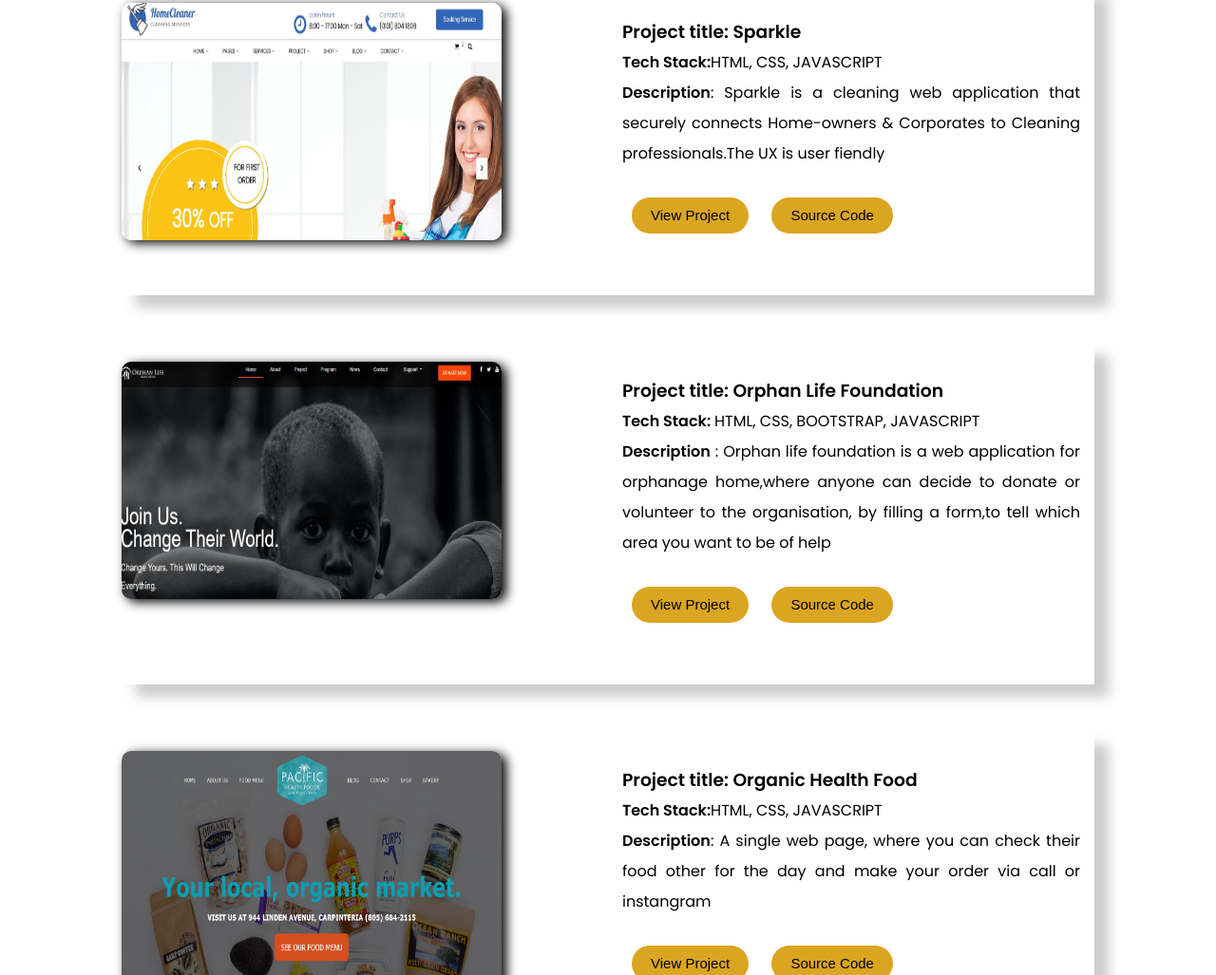
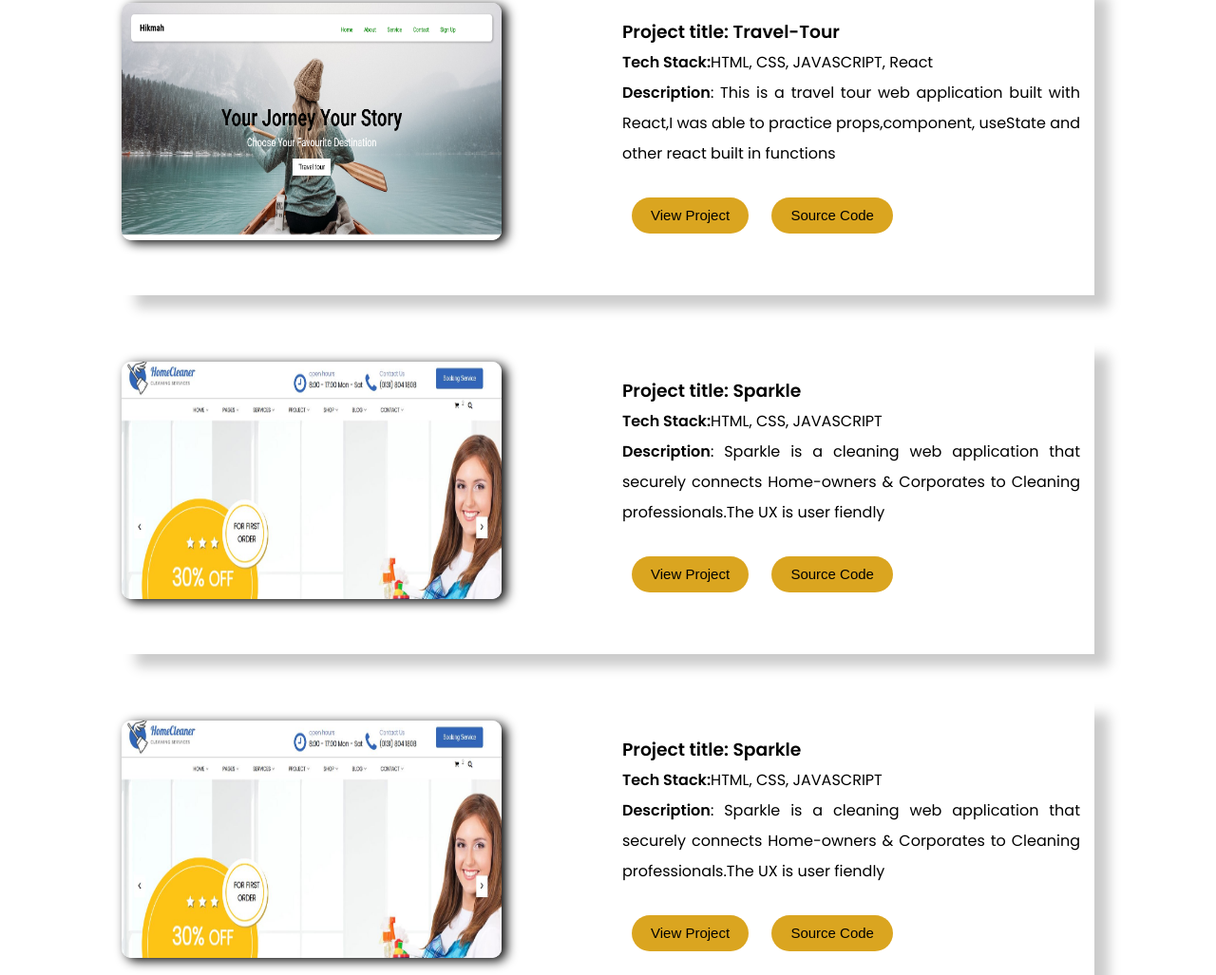
Before and after one commit to yusufhikmat/portfolio, a plain HTML site: page index.html in a window 1280 px wide. Shown: the part 1773-2800 px from the top of the page at 95% size. Drawn offline with nearby package versions, Linux system fonts and the light colour scheme.

Commit message:
commit msg

```diff
--- a/index.html
+++ b/index.html
@@ -1,5 +1,6 @@
 <!DOCTYPE html>
 <html lang="en">
+
 <head>
     <meta charset="UTF-8">
     <meta http-equiv="X-UA-Compatible" content="IE=edge">
@@ -8,6 +9,7 @@
     <link rel="stylesheet" href="index.css">
     <title>My Website porfolio</title>
 </head>
+
 <body>
     <nav id="nav-menu">
         <div class="nav-logo">
@@ -21,7 +23,9 @@
                 <li class="link"><a href="#skills">skills</a></li>
                 <li class="link"><a href="#project">Porfolio</a></li>
                 <li class="link"><a href="#contact">contact</a></li>
-                        <li class="link cv"><a href="https://drive.google.com/file/d/16QwgNsnDhoKySq0ASeq2G9l_Ur_fvQc6/view?usp=share_link">Resume</a></li>
+                <li class="link cv"><a
+                        href="https://drive.google.com/file/d/16QwgNsnDhoKySq0ASeq2G9l_Ur_fvQc6/view?usp=share_link">Resume</a>
+                </li>
             </ul>
         </div>
     </nav>
@@ -56,7 +60,7 @@
 
     </section>
 
-    <div class="container about-container"id="about">
+    <div class="container about-container" id="about">
         <div class="about">
             <div class="title">
                 <h2>ABOUT ME</h2>
@@ -64,25 +68,40 @@
             </div>
             <div class="about-col">
                 <div class="about-img col-6">
-                <img src="image/Capture2.JPG" class="profile2-img" >
+                    <img src="image/Capture2.JPG" class="profile2-img">
                 </div>
                 <div class="col-6 about-text">
-                    <p>My name is Yusuph Hikmah, I'm a Front-end Developer and a graduate of web development coding bootcamp.
+                    <p>My name is Yusuph Hikmah, I'm a Front-end Developer and a graduate of web development coding
+                        bootcamp.
                         I create successful websites that are fast, easy to use, and built with best practices.
-                    I work to make a better web; one that is fast, easy to use, beautiful, accessible to all, and frustration-free.<br>
-                    My main experience is in front-end development but I also have a passion for design. Given that producing a modern
-                    website requires the combination of design, server technology, and the layer that users interacts with, I believe having
-                    experience in both design and development allows for making the most optimal user experiences.<br>
-                    <span class="show-more">I use HTML, CSS, and JavaScript to produce responsive websites and web apps that provide users the best and most
-                    appropriate experience suited to their device and browser.I write standards based code that is semantic, accessible, search-engine friendly, easy to maintain, cross browser
+                        I work to make a better web; one that is fast, easy to use, beautiful, accessible to all, and
+                        frustration-free.<br>
+                        My main experience is in front-end development but I also have a passion for design. Given that
+                        producing a modern
+                        website requires the combination of design, server technology, and the layer that users
+                        interacts with, I believe having
+                        experience in both design and development allows for making the most optimal user
+                        experiences.<br>
+                        <span class="show-more">I use HTML, CSS, and JavaScript to produce responsive websites and web
+                            apps that provide users the best and most
+                            appropriate experience suited to their device and browser.I write standards based code that
+                            is semantic, accessible, search-engine friendly, easy to maintain, cross browser
                             compatible, and performant.
-                    <br>ReactJs is one of the javascript framework i like to work with because it  enables building a future-proof and easy-to-maintain website,
-                     which is achieved by breaking down a web page into its smallest pieces,often called components, and building them in a way that exists outside the context of the design they first appear in.
-                    This allows for components that can be re-used in other areas of a website as it grows and makes the intention easier
+                            <br>ReactJs is one of the javascript framework i like to work with because it enables
+                            building a future-proof and easy-to-maintain website,
+                            which is achieved by breaking down a web page into its smallest pieces,often called
+                            components, and building them in a way that exists outside the context of the design they
+                            first appear in.
+                            This allows for components that can be re-used in other areas of a website as it grows and
+                            makes the intention easier
                             for other developers to understand and test.<br>
-                    I am also experienced in building systems that implement business logic and interact with server-side technology via
-                    APIs and tools such as React and Redux. I have a special interest in use of animation on the web. I particularly like working on websites that have seamless
-                    transitions and require high-level performance to maintain a smooth and appealing website.</span></p>
+                            I am also experienced in building systems that implement business logic and interact with
+                            server-side technology via
+                            APIs and tools such as React and Redux. I have a special interest in use of animation on the
+                            web. I particularly like working on websites that have seamless
+                            transitions and require high-level performance to maintain a smooth and appealing
+                            website.</span>
+                    </p>
                     <button class="btn read-more">READ MORE</button>
                 </div>
             </div>
@@ -127,6 +146,23 @@
             <div class="project">
                 <div class="project-portfolio">
                     <div class="img-box col-6">
+                        <img src="image/travel.png" alt="travel-tour" class="project-img">
+                    </div>
+                    <div class="col-6 project-description">
+                        <h3 class="project-title">Project title: Travel-Tour</h3>
+                        <p><b>Tech Stack:</b>HTML, CSS, JAVASCRIPT, React</p>
+                        <p class=""><b>Description</b>: This is a travel tour web application built with React,I was
+                            able to practice
+                            props,component, useState and other react built in functions</p>
+                        <button class="btn-project"><a href="https://fabulous-chaja-4bcd12.netlify.app">View
+                                Project</a></button>
+                        <button class="btn-project"><a
+                                href="https://github.com/yusufhikmat/react-travel-tour.git">Source Code</a></button>
+                    </div>
+
+                </div>
+                <div class="project-portfolio">
+                    <div class="img-box col-6">
                         <img src="image/sparkle.JPG" alt="djanitor-project" class="project-img">
                     </div>
                     <div class="col-6 project-description">
@@ -134,8 +170,26 @@
                         <p><b>Tech Stack:</b>HTML, CSS, JAVASCRIPT</p>
                         <p class=""><b>Description</b>: Sparkle is a cleaning web application that securely
                             connects Home-owners & Corporates to Cleaning professionals.The UX is user fiendly</p>
-                        <button class="btn-project"><a href="https://storied-cassata-4bf0cf.netlify.app">View Project</a></button>
-                        <button class="btn-project"><a href="https://github.com/yusufhikmat/Sparkle">Source Code</a></button>
+                        <button class="btn-project"><a href="https://storied-cassata-4bf0cf.netlify.app">View
+                                Project</a></button>
+                        <button class="btn-project"><a href="https://github.com/yusufhikmat/Sparkle">Source
+                                Code</a></button>
+                    </div>
+
+                </div>
+                <div class="project-portfolio">
+                    <div class="img-box col-6">
+                        <img src="image/sparkle.JPG" alt="djanitor-project" class="project-img">
+                    </div>
+                    <div class="col-6 project-description">
+                        <h3 class="project-title">Project title: Sparkle</h3>
+                        <p><b>Tech Stack:</b>HTML, CSS, JAVASCRIPT</p>
+                        <p class=""><b>Description</b>: Sparkle is a cleaning web application that securely
+                            connects Home-owners & Corporates to Cleaning professionals.The UX is user fiendly</p>
+                        <button class="btn-project"><a href="https://storied-cassata-4bf0cf.netlify.app">View
+                                Project</a></button>
+                        <button class="btn-project"><a href="https://github.com/yusufhikmat/Sparkle">Source
+                                Code</a></button>
                     </div>
 
                 </div>
@@ -146,10 +200,13 @@
                     <div class="col-6 project-description">
                         <h3 class="project-title">Project title: Orphan Life Foundation</h3>
                         <p><b>Tech Stack: </b>HTML, CSS, BOOTSTRAP, JAVASCRIPT</p>
-                                <p><b>Description</b> : Orphan life foundation is a web application for orphanage home,where anyone can decide to donate or volunteer to the organisation,
+                        <p><b>Description</b> : Orphan life foundation is a web application for orphanage home,where
+                            anyone can decide to donate or volunteer to the organisation,
                             by filling a form,to tell which area you want to be of help </p>
-                                <button class="btn-project"><a href="https://golden-tiramisu-3894e0.netlify.app">View Project</a></button>
-                                <button class="btn-project"><a href="https://github.com/yusufhikmat/orphan-foundation">Source Code</a></button>
+                        <button class="btn-project"><a href="https://golden-tiramisu-3894e0.netlify.app">View
+                                Project</a></button>
+                        <button class="btn-project"><a href="https://github.com/yusufhikmat/orphan-foundation">Source
+                                Code</a></button>
                     </div>
                 </div>
                 <div class="project-portfolio">
@@ -159,9 +216,12 @@
                     <div class="col-6 project-description">
                         <h3 class="project-title">Project title: Organic Health Food</h3>
                         <p><b>Tech Stack:</b>HTML, CSS, JAVASCRIPT</p>
-                                <p><b>Description</b>:  A single web page, where you can check their food other for the day and make your order via call or instangram</p>
-                                <button class="btn-project"><a href="https://marvelous-gnome-839b47.netlify.app">View Project</a></button>
-                                <button class="btn-project"><a href="https://github.com/yusufhikmat/organic-food-app">Source Code</a></button>
+                        <p><b>Description</b>: A single web page, where you can check their food other for the day and
+                            make your order via call or instangram</p>
+                        <button class="btn-project"><a href="https://marvelous-gnome-839b47.netlify.app">View
+                                Project</a></button>
+                        <button class="btn-project"><a href="https://github.com/yusufhikmat/organic-food-app">Source
+                                Code</a></button>
 
                     </div>
 
@@ -173,9 +233,12 @@
                     <div class="col-6 project-description">
                         <h3 class="project-title">Project title: To do App</h3>
                         <p><b>Tech Stack:</b>HTML, CSS, JAVASCRIPT</p>
-                                <p><b>Description</b>:A web app for writing down your todo task, and the task can be deleted after execution.</p>
-                                <button class="btn-project"><a href="https://deft-bienenstitch-d59c93.netlify.app">View Project</a></button>
-                    <button class="btn-project"><a href="https://github.com/yusufhikmat/task-list">Source Code</a></button>
+                        <p><b>Description</b>:A web app for writing down your todo task, and the task can be deleted
+                            after execution.</p>
+                        <button class="btn-project"><a href="https://deft-bienenstitch-d59c93.netlify.app">View
+                                Project</a></button>
+                        <button class="btn-project"><a href="https://github.com/yusufhikmat/task-list">Source
+                                Code</a></button>
                     </div>
                 </div>
             </div>
@@ -222,13 +285,14 @@
                     <div class="col-6">
                         <form>
                             <div class="input-group">
-                        <input type="text"id="fullname" class="input" placeholder="Fullname" required>
+                                <input type="text" id="fullname" class="input" placeholder="Fullname" required>
                             </div>
                             <div class="input-group">
                                 <input type="text" id="email" class="input" placeholder="Email Address" required>
                             </div>
                             <div class="input-group">
-                    <textarea placeholder="Message" rows="10"id="message" class="input" cols="50" required></textarea>
+                                <textarea placeholder="Message" rows="10" id="message" class="input" cols="50"
+                                    required></textarea>
                             </div>
                             <button type="submit" class="btn-submit">SUBMIT</button>
                         </form>
@@ -242,7 +306,7 @@
         </div>
         <!---scroll top-->
 
-    <a href=""class="scroll-top"><i class="fa fa-arrow-up" aria-hidden="true"></i></a>
+        <a href="" class="scroll-top"><i class="fa fa-arrow-up" aria-hidden="true"></i></a>
 
         <footer>
             <div>
@@ -275,4 +339,5 @@
         </script>
         <script src="https://smtpjs.com/v3/smtp.js"></script>
 </body>
+
 </html>
```
Also changed, not shown: image/physics - Copy.png, image/travel.png (added). Lines whose indentation alone changed are shown as unchanged.
